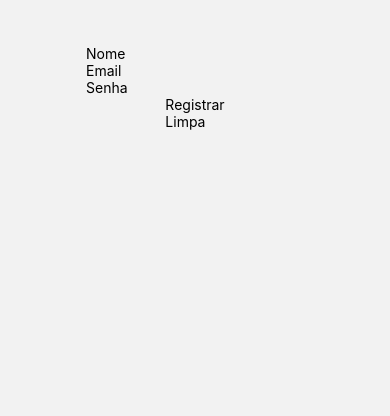
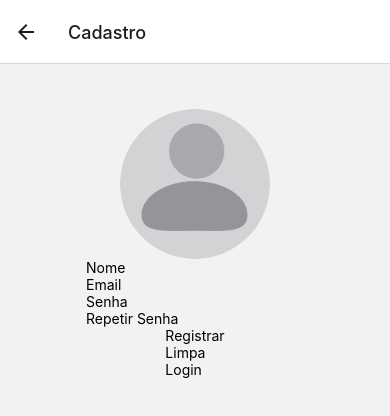
Before and after one commit to Nicolas-Colman/PADS-CB, a React Native app: screen /Cadastro in a window 390 px wide. Shown: the top 416 px of the page. Built offline with nearby package versions, Linux system fonts and the light colour scheme.

Commit message:
att Usuario com foto e pg de cadastro com verificação de senha

```diff
--- a/App.tsx
+++ b/App.tsx
@@ -5,7 +5,6 @@ import { StyleSheet, View } from 'react-native';
 import * as React from 'react';
 import Login from "./Src/views/login";
 import Cadastro from './Src/views/Cadastro';
-import Home from './Src/views/home';
 import Menu from './Src/views/Menu';
 
 const Stack = createNativeStackNavigator();
@@ -14,10 +13,9 @@ export default function App() {
   return (
     <NavigationContainer>
     <Stack.Navigator>
-      <Stack.Screen name ="Login" component={Login} options={{headerShown: false}}/>
-      <Stack.Screen name="Cadastro" component={Cadastro} options={{headerShown: false}}/>
+      <Stack.Screen name ="Login" component={Login} options={{headerShown: true}}/>
+      <Stack.Screen name="Cadastro" component={Cadastro} options={{headerShown: true}}/>
       <Stack.Screen name="Menu"     component={Menu} options={{headerShown: false}}/>
-      <Stack.Screen name="Home" component={Home} options={{headerShown: false}}/>
     </Stack.Navigator>
   </NavigationContainer>
   );
--- a/Src/views/cadastro.tsx
+++ b/Src/views/cadastro.tsx
@@ -1,23 +1,44 @@
 import { useNavigation } from "@react-navigation/native";
 import * as React from 'react';
-import { useState } from "react";
-import { KeyboardAvoidingView, View, TextInput, Text, TouchableOpacity, Platform } from "react-native";
+import { useState, useEffect } from "react";
+import { KeyboardAvoidingView, View, TextInput, Text, TouchableOpacity, Platform, Pressable, Image, Alert } from "react-native";
 import estilo from "../../estilo"
 import { Usuario } from "../model/Usuario";
 import { auth, firestore, storage } from "../../firebase";
+import { uploadBytes } from "firebase/storage";
+import * as ImagePicker from "expo-image-picker";
+
+
+
+
 
 const Cadastro = () => {
     const [formUsuario, setFormUsuario] = useState<Partial<Usuario>>({});
     const navigation = useNavigation();
+    const [imagePath, setImagePath] = useState('');
 
     const refUsuario = firestore.collection("Perfil/ClienteDoc/Cliente")
 
     const Limpar = () => {
         setFormUsuario({});
     };
+    const Login = () => {
+        navigation.replace('Login');
+    };
+
+    const [erroSenha, setErroSenha] = useState("");
+
+    useEffect(() => {
+        if (formUsuario.userSenha !== formUsuario.userRepSenha) {
+            setErroSenha("As senhas não coincidem");
+        }
+        else {
+            setErroSenha("");
+        }
+    }, [formUsuario.userSenha, formUsuario.userRepSenha]);
 
     const Registro = () => {
-
+        if (!erroSenha) {
             auth
                 .createUserWithEmailAndPassword(formUsuario.userEmail!, formUsuario.userSenha!)
                 .then((userCredentials) => {
@@ -28,12 +49,87 @@ const Cadastro = () => {
                         userNome: formUsuario.userNome,
                         userEmail: formUsuario.userEmail,
                         userRole: 'cliente',
+                        userUrlFoto: formUsuario.userUrlFoto
                     });
                     navigation.replace("Menu");
                 })
                 .catch((error) => alert(error.message));
+        }
+        else if (erroSenha) {
+            alert("Nem todos os campos estão corretamente preenchidos!")
+        }
 
     };
+
+    const escolheFoto = () => {
+        Alert.alert(
+            "Selecionar Foto",
+            "Escolha uma alternativa",
+            [
+                {
+                    text: "Câmera",
+                    onPress: () => abrirCamera()
+                },
+                {
+                    text: "Abrir Galeria",
+                    onPress: () => abrirGaleria()
+                }
+            ]
+        );
+    }
+
+    const abrirCamera = async () => {
+        const permissao = await ImagePicker.requestCameraPermissionsAsync();
+        if (permissao.granted === false) {
+            alert("Você recusou a permissão de acesso à câmera.")
+            return;
+        }
+        const result = await ImagePicker.launchCameraAsync({
+            mediaTypes: 'images',
+            allowsEditing: true,
+            aspect: [4, 4],
+            quality: 1,
+        });
+        console.log(result.assets[0]);
+        enviarImagem(result);
+    }
+
+    const abrirGaleria = async () => {
+        const permissao = await ImagePicker.requestMediaLibraryPermissionsAsync();
+        if (permissao.granted === false) {
+            alert("Você recusou a permissão de acesso à galeria.")
+            return;
+        }
+        const result = await ImagePicker.launchImageLibraryAsync({
+            mediaTypes: "images",
+            allowsEditing: true,
+            aspect: [4, 3],
+            quality: 1,
+        });
+        console.log(result);
+        enviarImagem(result);
+    }
+
+    const enviarImagem = async (result) => {
+        if (!result.canceled) {
+            setImagePath(result.assets[0].uri);
+            let filename = result.assets[0].fileName;
+            const ref = storage.ref(`userImg/${filename}`);
+
+            const img = await fetch(result.assets[0].uri);
+            const bytes = await img.blob();
+            const fbResult = await uploadBytes(ref, bytes);
+
+            const urlDownload = await storage.ref(
+                fbResult.metadata.fullPath).getDownloadURL()
+
+            console.log("URL da foto:", urlDownload);
+            setFormUsuario({ ...formUsuario, userUrlFoto: urlDownload });
+
+        } else {
+            alert("Envio cancelado!");
+        }
+    }
 
 
     return (
@@ -41,7 +137,23 @@ const Cadastro = () => {
             style={estilo.tela}>
 
 
-            <View> {/*area de formulario */}
+            <View>
+                <Pressable onPress={() => escolheFoto()}>
+                    <View style={estilo.imagemView}>
+                        {
+                            imagePath !== "" && (
+                                <Image source={{ uri: imagePath }} style={estilo.imagemPerfil} />
+                            )
+                        }
+                        {
+                            imagePath === "" && (
+                                <Image source={require("../assets/camera.png")} style={estilo.imagemPerfil} />
+                            )
+                        }
+                    </View>
+                </Pressable>
+            </View>
+            <View>
                 <TextInput
                     placeholder="Nome"
                     value={formUsuario.userNome || ""}
@@ -58,14 +170,25 @@ const Cadastro = () => {
                     onChangeText={(texto) => setFormUsuario({ ...formUsuario, userSenha: texto })}
                     secureTextEntry
                 />
+                <TextInput
+                    placeholder="Repetir Senha"
+                    value={formUsuario.userRepSenha}
+                    onChangeText={(texto) => {
+                        setFormUsuario({ ...formUsuario, userRepSenha: texto })
+                    }}
+                    secureTextEntry
+                />
             </View>
 
-            <View > {/*area de Bottoes */}
+            <View >
                 <TouchableOpacity onPress={Registro}>
                     <View> <Text>Registrar</Text></View>
                 </TouchableOpacity>
                 <TouchableOpacity onPress={Limpar}>
                     <View> <Text>Limpa</Text></View>
+                </TouchableOpacity>
+                <TouchableOpacity onPress={Login}>
+                    <View> <Text>Login</Text></View>
                 </TouchableOpacity>
             </View>
         </KeyboardAvoidingView>
--- a/Src/views/login.tsx
+++ b/Src/views/login.tsx
@@ -3,19 +3,19 @@ import * as React from 'react';
 import { useState } from "react";
 import { KeyboardAvoidingView, View, TextInput, Text, TouchableOpacity } from "react-native";
 import estilo from "../../estilo";
-import { auth, firestore } from '../../firebase'; // ⚠️ firestore precisa estar exportado do seu arquivo firebase.js
+import { auth, firestore } from '../../firebase';
 
 const Login = () => {
     const [email, setEmail] = useState('');
     const [senha, setSenha] = useState('');
     const navigation = useNavigation();
 
-    const handleLogin = async () => {
+    const Login = async () => {
         try {
             const userCredential = await auth.signInWithEmailAndPassword(email, senha);
             const user = userCredential.user;
 
-            // 🔍 Buscar Role no Firestore
+
             const docSnap = await firestore
                 .collection("Perfil")
                 .doc("ClienteDoc")
@@ -44,7 +44,7 @@ const Login = () => {
         }
     };
 
-    const handleRegistrar = () => {
+    const Registrar = () => {
         navigation.replace('Cadastro');
     };
 
@@ -63,11 +63,11 @@ const Login = () => {
             </View>
 
             <View>
-                <TouchableOpacity onPress={handleLogin}>
+                <TouchableOpacity onPress={Login}>
                     <Text>Login</Text>
                 </TouchableOpacity>
 
-                <TouchableOpacity onPress={handleRegistrar}>
+                <TouchableOpacity onPress={Registrar}>
                     <Text>Registrar-se</Text>
                 </TouchableOpacity>
             </View>
--- a/estilo.js
+++ b/estilo.js
@@ -10,4 +10,15 @@ export default StyleSheet.create({
 
     },
 
+    imagemView:{
+        alignContent: "center",
+        alignItems: "center"
+    },
+
+    imagemPerfil: {
+        width: 150,
+        height: 150,
+        borderRadius: 150/2,
+    },
+
 })
```
Also changed, not shown: Src/model/Usuario.tsx (+6 -1 lines), Src/assets/camera.png (added). Lines whose indentation alone changed are shown as unchanged.
